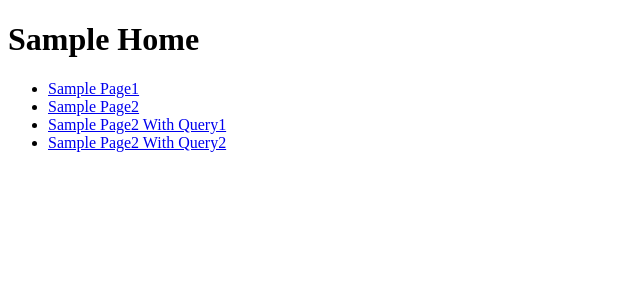
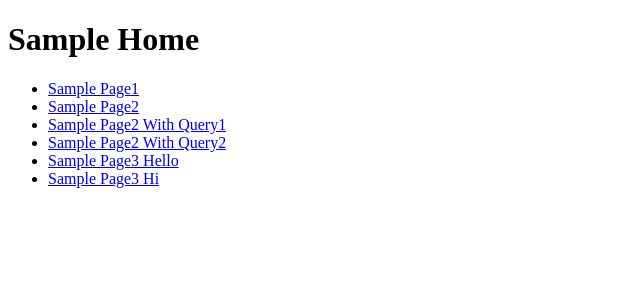
Before and after one commit to nogi369/react-router, a React (Vite) app: page / in a window 1280 px wide. Shown: the top 300 px of the page, without its empty margins (0-640 px from the left). Built offline with nearby package versions, Linux system fonts and the light colour scheme.

Commit message:
add: props

```diff
--- a/src/RouterConfig.jsx
+++ b/src/RouterConfig.jsx
@@ -1,8 +1,9 @@
 import { BrowserRouter, Route } from "react-router-dom";
+import { Routes } from "react-router-dom";
 import { SampleHome } from "./components/SampleHome";
 import { SamplePage1 } from "./components/SamplePage1";
 import { SamplePage2 } from "./components/SamplePage2";
-import { Routes } from "react-router-dom";
+import { SamplePage3 } from "./components/SamplePage3";
 import { NotFound } from "./components/NotFound";
 
 export const RouterConfig = () => {
@@ -15,6 +16,14 @@ export const RouterConfig = () => {
           <Route index element={<SampleHome />} />
           <Route path="page1" element={<SamplePage1 />} />
           <Route path="page2" element={<SamplePage2 />} />
+          <Route
+            path="page3_hello"
+            element={<SamplePage3 Message="Hello Router" />}
+          />
+          <Route
+            path="page3_hi"
+            element={<SamplePage3 Message="Hi Router" />}
+          />
           <Route path="*" element={<NotFound />} />
         </Routes>
       </BrowserRouter>
--- a/src/components/SampleHome.jsx
+++ b/src/components/SampleHome.jsx
@@ -26,6 +26,12 @@ export const SampleHome = () => {
           <li>
             <Link to={`page2?${params}`}>Sample Page2 With Query2</Link>
           </li>
+          <li>
+            <Link to="page3_hello">Sample Page3 Hello</Link>
+          </li>
+          <li>
+            <Link to="page3_hi">Sample Page3 Hi</Link>
+          </li>
         </ul>
       </nav>
     </>
--- /dev/null
+++ b/src/components/SamplePage3.jsx
@@ -0,0 +1,3 @@
+export const SamplePage3 = (props) => {
+  return <p>{props.Message}</p>;
+};
```
